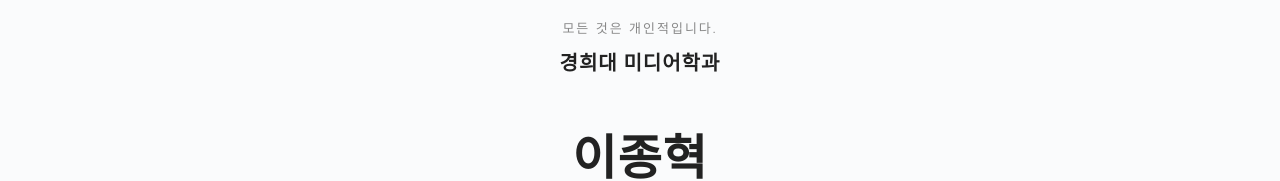
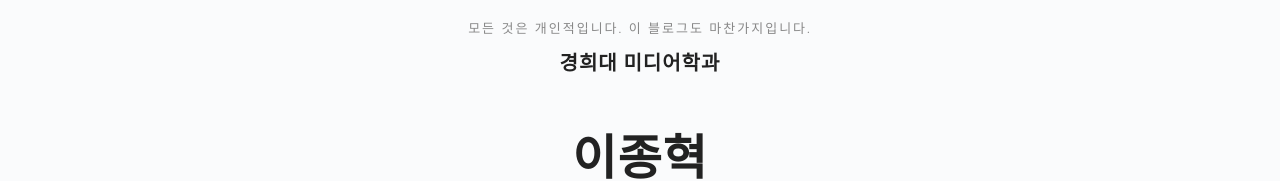
Before and after one commit to jonghhhh/myhome, a plain HTML site: page home/index.html in a window 1280 px wide. Shown: the top 181 px of the page. Drawn offline with nearby package versions, Linux system fonts and the light colour scheme.

Commit message:
Fix index top header text

```diff
--- a/home/index.html
+++ b/home/index.html
@@ -11,7 +11,7 @@
 <body>
     <div class="browser-bar"></div>
     <header>
-        <div class="top-text">모든      것은 개인적입니다.</div>
+        <div class="top-text">모든 것은 개인적입니다. 이 블로그도 마찬가지입니다.</div>
         <h1 class="main-title"><span class="small-title">경희대 미디어학과</span><br><span class="large-title">이종혁</span></h1>
         <nav>
             <ul class="main-nav">
```
